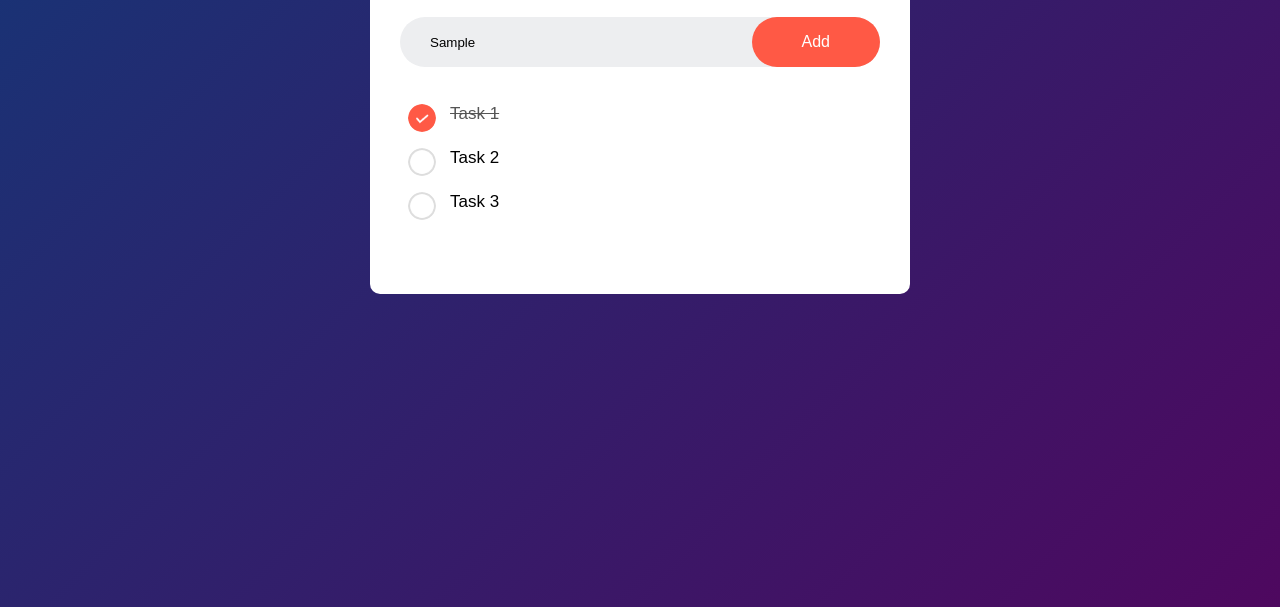
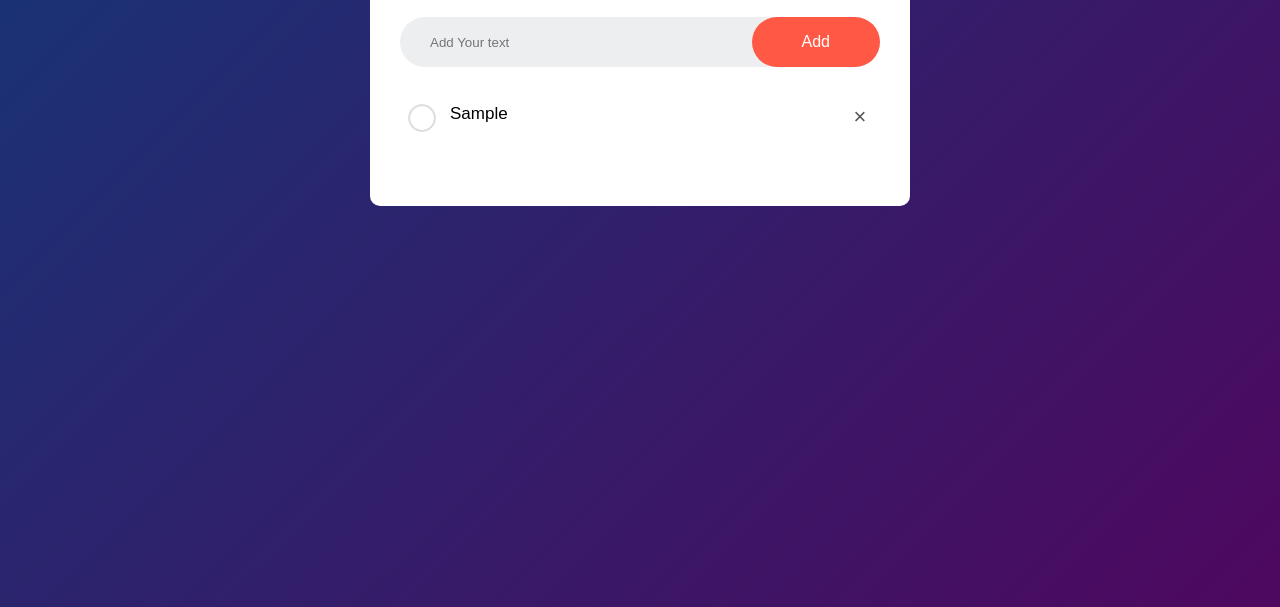
Before and after one commit to tharindi22/To-Do-List, a plain HTML site: page index.html in a window 1280 px wide. Both pictures are taken after typing "Sample" into the empty fields and a click on the button "Add". Shown: the part 193-800 px from the top of the page. Drawn offline with Linux system fonts and the light colour scheme.

Commit message:
Modify the page for add tasks

```diff
--- a/index.html
+++ b/index.html
@@ -11,12 +11,10 @@
                 <h2>TO_DO List <img src="images/icon.png" alt="icon"> </h2>
                 <div class="row">
                     <input type="text" id="input-box" placeholder="Add Your text">
-                    <button onclick="addTask">Add</button>
+                    <button onclick="addTask()">Add</button>
                 </div>
-                <ul id="List-container">
-                    <li class="checked">Task 1</li>
-                    <li>Task 2</li>
-                    <li>Task 3</li>
+                <ul id="list-container">
+                    <!-- Task list will be populated here -->
                 </ul>
             </div>
         </div>
--- a/script.js
+++ b/script.js
@@ -1,8 +1,16 @@
 const inputBox = document.getElementById("input-box");
-const listContainer = document.getElementById("List-container");
+const listContainer = document.getElementById("list-container"); // Corrected the id to match HTML
 
 function addTask() {
     if (inputBox.value === '') {
-        alert
+        alert("You must write something!");
+    } else {
+        let li = document.createElement("li");
+        li.innerHTML = inputBox.value;
+        listContainer.appendChild(li);
+        let span = document.createElement("span")
+        span.innerHTML = "\u00d7";
+        li.appendChild(span)
     }
+    inputBox.value = "";
 }
--- a/style.css
+++ b/style.css
@@ -81,3 +81,18 @@ ul li.checked{
 ul li.checked::before{
     background-image: url(images/checked.png);
 }
+ul li span{
+    position: absolute;
+    right: 0;
+    top: 5px;
+    width: 40px;
+    height: 40px;
+    font-size: 22px;
+    color: #555;
+    line-height: 40px;
+    text-align: center;
+    border-radius: 50%;
+}
+ul li span:hover{
+    background: #edeef0;
+}
```
